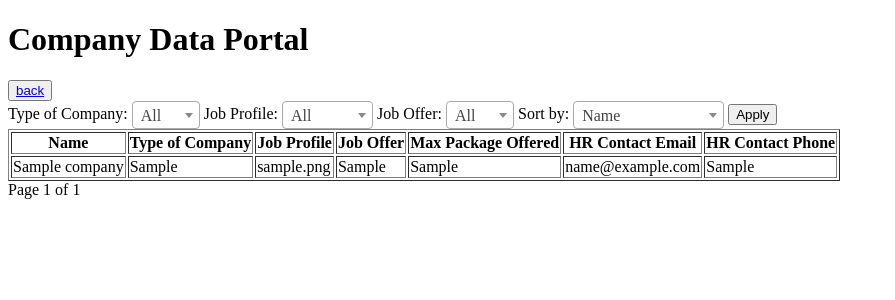
After one commit to helloworldcoderr2025/InternshipV2, a Django app: page /company-data-portal/ in a window 1280 px wide. The commit adds this page. Shown: the top 300 px of the page, without its empty margins (0-895 px from the left). Run offline with Django 5.2, Linux system fonts and the light colour scheme; tables that the repository leaves empty hold one stand-in row (values such as "Sample post"); some libraries are stand-ins or nearby versions.

Commit message:
Done major changes

```diff
--- /dev/null
+++ b/CompanySide/templates/company_data_portal.html
@@ -0,0 +1,104 @@
+<!DOCTYPE html>
+<html lang="en">
+<head>
+    <meta charset="UTF-8">
+    <title>Company Data Portal</title>
+    <link href="https://cdn.jsdelivr.net/npm/select2@4.1.0-rc.0/dist/css/select2.min.css" rel="stylesheet" />
+    <script src="https://code.jquery.com/jquery-3.6.0.min.js"></script>
+    <script src="https://cdn.jsdelivr.net/npm/select2@4.1.0-rc.0/dist/js/select2.min.js"></script>
+    <script>
+        $(document).ready(function() {
+            $('.select2').select2();
+        });
+    </script>
+</head>
+<body>
+
+<h1>Company Data Portal</h1>
+<button><a href="{% url 'tpportal' %}">back</a></button>
+
+<!-- Combined Filter + Sort Form -->
+<form method="get" action="{% url 'company_data_portal' %}">
+    <label for="type_of_company">Type of Company:</label>
+    <select name="type_of_company" class="select2">
+        <option value="">All</option>
+        {% for type in filter_types %}
+            <option value="{{ type }}" {% if filter_type == type %}selected{% endif %}>{{ type }}</option>
+        {% endfor %}
+    </select>
+
+    <label for="job_profile">Job Profile:</label>
+    <select name="job_profile" class="select2">
+        <option value="">All</option>
+        {% for profile in filter_profiles %}
+            <option value="{{ profile }}" {% if filter_profile == profile %}selected{% endif %}>{{ profile }}</option>
+        {% endfor %}
+    </select>
+
+    <label for="job_offer">Job Offer:</label>
+    <select name="job_offer" class="select2">
+        <option value="">All</option>
+        {% for offer in filter_offers %}
+            <option value="{{ offer }}" {% if filter_offer == offer %}selected{% endif %}>{{ offer }}</option>
+        {% endfor %}
+    </select>
+
+    <label for="sort_by">Sort by:</label>
+    <select name="sort_by" class="select2">
+        <option value="name" {% if sort_by == 'name' %}selected{% endif %}>Name</option>
+        <option value="type_of_company" {% if sort_by == 'type_of_company' %}selected{% endif %}>Type of Company</option>
+        <option value="job_profile" {% if sort_by == 'job_profile' %}selected{% endif %}>Job Profile</option>
+        <option value="job_offer" {% if sort_by == 'job_offer' %}selected{% endif %}>Job Offer</option>
+        <option value="max_package_offered" {% if sort_by == 'max_package_offered' %}selected{% endif %}>Max Package Offered</option>
+    </select>
+
+    <button type="submit">Apply</button>
+</form>
+
+<!-- Company Table -->
+<table border="1">
+    <thead>
+        <tr>
+            <th>Name</th>
+            <th>Type of Company</th>
+            <th>Job Profile</th>
+            <th>Job Offer</th>
+            <th>Max Package Offered</th>
+            <th>HR Contact Email</th>
+            <th>HR Contact Phone</th>
+        </tr>
+    </thead>
+    <tbody>
+        {% for company in page_obj %}
+        <tr>
+            <td>{{ company.name }}</td>
+            <td>{{ company.type_of_company }}</td>
+            <td>{{ company.job_profile }}</td>
+            <td>{{ company.job_offer }}</td>
+            <td>{{ company.max_package_offered }}</td>
+            <td>{{ company.hr_contact_email }}</td>
+            <td>{{ company.hr_contact_phno }}</td>
+        </tr>
+        {% empty %}
+        <tr>
+            <td colspan="7">No companies found.</td>
+        </tr>
+        {% endfor %}
+    </tbody>
+</table>
+
+<!-- Pagination Controls -->
+<div>
+    <span>Page {{ page_obj.number }} of {{ page_obj.paginator.num_pages }}</span><br>
+    {% if page_obj.has_previous %}
+        <a href="?page=1&sort_by={{ sort_by }}&type_of_company={{ filter_type }}&job_profile={{ filter_profile }}&job_offer={{ filter_offer }}">First</a>
+        <a href="?page={{ page_obj.previous_page_number }}&sort_by={{ sort_by }}&type_of_company={{ filter_type }}&job_profile={{ filter_profile }}&job_offer={{ filter_offer }}">Previous</a>
+    {% endif %}
+    {% if page_obj.has_next %}
+        <a href="?page={{ page_obj.next_page_number }}&sort_by={{ sort_by }}&type_of_company={{ filter_type }}&job_profile={{ filter_profile }}&job_offer={{ filter_offer }}">Next</a>
+        <a href="?page={{ page_obj.paginator.num_pages }}&sort_by={{ sort_by }}&type_of_company={{ filter_type }}&job_profile={{ filter_profile }}&job_offer={{ filter_offer }}">Last</a>
+    {% endif %}
+</div>
+
+</body>
+</html>
--- a/CompanySide/urls.py
+++ b/CompanySide/urls.py
@@ -18,4 +18,7 @@ urlpatterns = [
     path('fetching_company_invitation_status/', views.fetching_company_invitation_status_view,name="fetching_company_invitation_status"),
     path('get_email_preview/', views.get_email_preview_view,name="get_email_preview"),
     path('send_email/', views.send_email_view,name="send_email"),
+    path('update-response/', views.update_response_view, name='update_response'),
+    path('company-data-portal/', views.company_data_portal, name='company_data_portal'),
+    path('invitations/', views.company_invitations_portal, name='company_invitations_portal'),
 ]
--- a/CompanySide/views.py
+++ b/CompanySide/views.py
@@ -7,6 +7,10 @@ from django.template.loader import render_to_string
 from .utils import send_custom_email
 from django.utils import timezone
 import csv,openpyxl,json
+from django.core.paginator import Paginator
+from django.shortcuts import render, redirect, get_object_or_404
+from django.urls import reverse
+from urllib.parse import urlencode
 
 def TNP_Dashboard_view(request):
     return render(request,'T&P_Dashboard.html')
@@ -209,7 +213,7 @@ def fetching_company_invitation_status_view(request):
         for cid in company_ids:
             try:
                 company = Company.objects.get(company_id=cid)
-                invites = CompanyInvitations.objects.filter(company_id=cid).order_by('-invited_date')
+                invites = CompanyInvitations.objects.filter(company=company).order_by('-invited_date')
                 if invites.exists():
                     latest_invite = invites.first()
                     reminders = latest_invite.no_of_reminders or "0"
@@ -281,32 +285,34 @@ def send_email_view(request):
 
             # Create or update the invitation
             CompanyInvitations.objects.update_or_create(
-                company_id=company_id,
+                company=company,
                 defaults={
                     'invited_date': invited_date,
                     'no_of_reminders': '0',
-                    'response': 'Pending'
+                    'response': 'Pending',
+                    'job_profile':company.job_profile,
+                    'job_offer':company.job_offer
                 }
             )
-
+            print("Arrived in invitation")
             # Send email
             send_custom_email(
                 subject="TNP Invitation",
-                to_email=company.hr_contact_details,
+                to_email=company.hr_contact_email,
                 body=email_body
             )
             return JsonResponse({'status': 'invitation_sent'})
 
         elif mode == 'reminder':
             try:
-                invitation = CompanyInvitations.objects.get(company_id=company_id)
+                invitation = CompanyInvitations.objects.get(company=company)
                 current_reminders = int(invitation.no_of_reminders or '0')
                 invitation.no_of_reminders = str(current_reminders + 1)
                 invitation.save()
 
                 send_custom_email(
                     subject="TNP Reminder",
-                    to_email=company.hr_contact_details,
+                    to_email=company.hr_contact_email,
                     body=email_body
                 )
                 return JsonResponse({'status': 'reminder_sent'})
@@ -318,3 +324,174 @@ def send_email_view(request):
 
     except Exception as e:
         return JsonResponse({'error': str(e)}, status=500)
+
+
+from django.shortcuts import render, redirect, get_object_or_404
+from django.urls import reverse
+from urllib.parse import urlencode
+
+
+RESPONSE_CHOICES = [
+    'Willing to come to campus',
+    'Not willing to come to campus',
+    'Not responded',
+]
+
+def update_response_view(request):
+    invitations = CompanyInvitations.objects.select_related('company').all()
+    selected_invite = None
+
+    # Handle GET request to select an invitation
+    if request.method == 'GET' and 'invitation_key' in request.GET:
+        try:
+            company_id, invited_date, job_profile, job_offer = request.GET['invitation_key'].split('|')
+            selected_invite = get_object_or_404(
+                CompanyInvitations,
+                company_id=company_id,
+                invited_date=invited_date,
+                job_profile=job_profile,
+                job_offer=job_offer
+            )
+        except ValueError:
+            selected_invite = None  # Invalid invitation key format
+
+    # Handle POST request to update response
+    if request.method == 'POST':
+        company_id = request.POST.get('company_id')
+        invited_date = request.POST.get('invited_date')
+        job_profile = request.POST.get('job_profile')
+        job_offer = request.POST.get('job_offer')
+        new_response = request.POST.get('new_response')
+
+        invitation = get_object_or_404(
+            CompanyInvitations,
+            company_id=company_id,
+            invited_date=invited_date,
+            job_profile=job_profile,
+            job_offer=job_offer
+        )
+
+        invitation.response = new_response
+        invitation.save()
+
+        # ✅ Use reverse + urlencode for proper redirect with query string
+        url = reverse('update_response')
+        query_string = urlencode({
+            'invitation_key': f'{company_id}|{invited_date}|{job_profile}|{job_offer}'
+        })
+        return redirect(f'{url}?{query_string}')
+
+    return render(request, 'update_response.html', {
+        'invitations': invitations,
+        'selected_invite': selected_invite,
+        'response_choices': RESPONSE_CHOICES,
+    })
+
+
+
+def company_data_portal(request):
+    # Get filter and sort parameters (defaults to blank or 'name')
+    filter_type = request.GET.get('type_of_company', '')
+    filter_profile = request.GET.get('job_profile', '')
+    filter_offer = request.GET.get('job_offer', '')
+    sort_by = request.GET.get('sort_by', 'name')
+    page_number = request.GET.get('page', 1)
+
+    # Start with all companies
+    companies = Company.objects.all()
+
+    # Apply filters only if specified
+    if filter_type:
+        companies = companies.filter(type_of_company=filter_type)
+    if filter_profile:
+        companies = companies.filter(job_profile=filter_profile)
+    if filter_offer:
+        companies = companies.filter(job_offer=filter_offer)
+
+    # Apply sorting
+    sort_mapping = {
+        'name': 'name',
+        'type_of_company': 'type_of_company',
+        'job_profile': 'job_profile',
+        'job_offer': 'job_offer',
+        'max_package_offered': 'max_package_offered',
+    }
+    companies = companies.order_by(sort_mapping.get(sort_by, 'name'))
+
+    # Paginate results (10 per page)
+    paginator = Paginator(companies, 10)
+    page_obj = paginator.get_page(page_number)
+
+    # Get distinct filter options
+    filter_types = Company.objects.values_list('type_of_company', flat=True).distinct()
+    filter_profiles = Company.objects.values_list('job_profile', flat=True).distinct()
+    filter_offers = Company.objects.values_list('job_offer', flat=True).distinct()
+
+    context = {
+        'page_obj': page_obj,
+        'filter_type': filter_type,
+        'filter_profile': filter_profile,
+        'filter_offer': filter_offer,
+        'sort_by': sort_by,
+        'filter_types': filter_types,
+        'filter_profiles': filter_profiles,
+        'filter_offers': filter_offers,
+    }
+
+    return render(request, 'company_data_portal.html', context)
+
+
+
+from django.core.paginator import Paginator
+
+
+def company_invitations_portal(request):
+    # GET parameters
+    filter_profile = request.GET.get('job_profile', '')
+    filter_offer = request.GET.get('job_offer', '')
+    filter_response = request.GET.get('response', '')
+    sort_by = request.GET.get('sort_by', 'invited_date')
+    page_number = request.GET.get('page', 1)
+
+    invitations = CompanyInvitations.objects.select_related('company').all()
+
+    # Apply filters
+    if filter_profile:
+        invitations = invitations.filter(job_profile=filter_profile)
+    if filter_offer:
+        invitations = invitations.filter(job_offer=filter_offer)
+    if filter_response:
+        invitations = invitations.filter(response=filter_response)
+
+    # Sort mapping
+    sort_mapping = {
+        'company': 'company__name',
+        'invited_date': 'invited_date',
+        'job_profile': 'job_profile',
+        'job_offer': 'job_offer',
+        'response': 'response',
+        'no_of_reminders': 'no_of_reminders',
+    }
+    invitations = invitations.order_by(sort_mapping.get(sort_by, 'invited_date'))
+
+    # Pagination
+    paginator = Paginator(invitations, 10)
+    page_obj = paginator.get_page(page_number)
+
+    # Distinct filter values
+    profiles = CompanyInvitations.objects.values_list('job_profile', flat=True).distinct()
+    offers = CompanyInvitations.objects.values_list('job_offer', flat=True).distinct()
+    responses = CompanyInvitations.objects.values_list('response', flat=True).distinct()
+
+    context = {
+        'page_obj': page_obj,
+        'filter_profile': filter_profile,
+        'filter_offer': filter_offer,
+        'filter_response': filter_response,
+        'sort_by': sort_by,
+        'profiles': profiles,
+        'offers': offers,
+        'responses': responses,
+    }
+
+    return render(request, 'company_invitations_portal.html', context)
```
Also changed, not shown: CompanySide/templates/T&P_Dashboard.html (+70 -2 lines), CompanySide/templates/company_invitations_portal.html (added, +101 -0 lines), CompanySide/templates/update_response.html (added, +54 -0 lines), MainInterface/views.py (+32 -1 lines), static/js/Invitation_Status.js (+5 -5 lines), MainInterface/models.py (line endings or trailing spaces).
